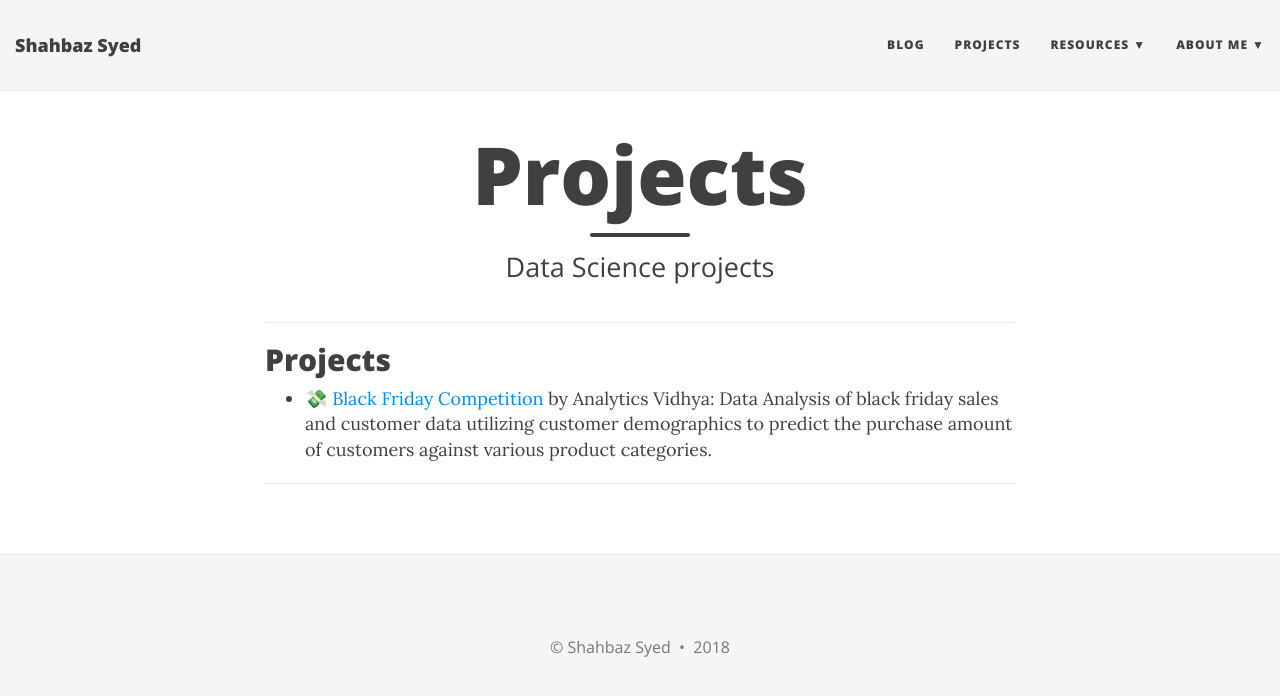
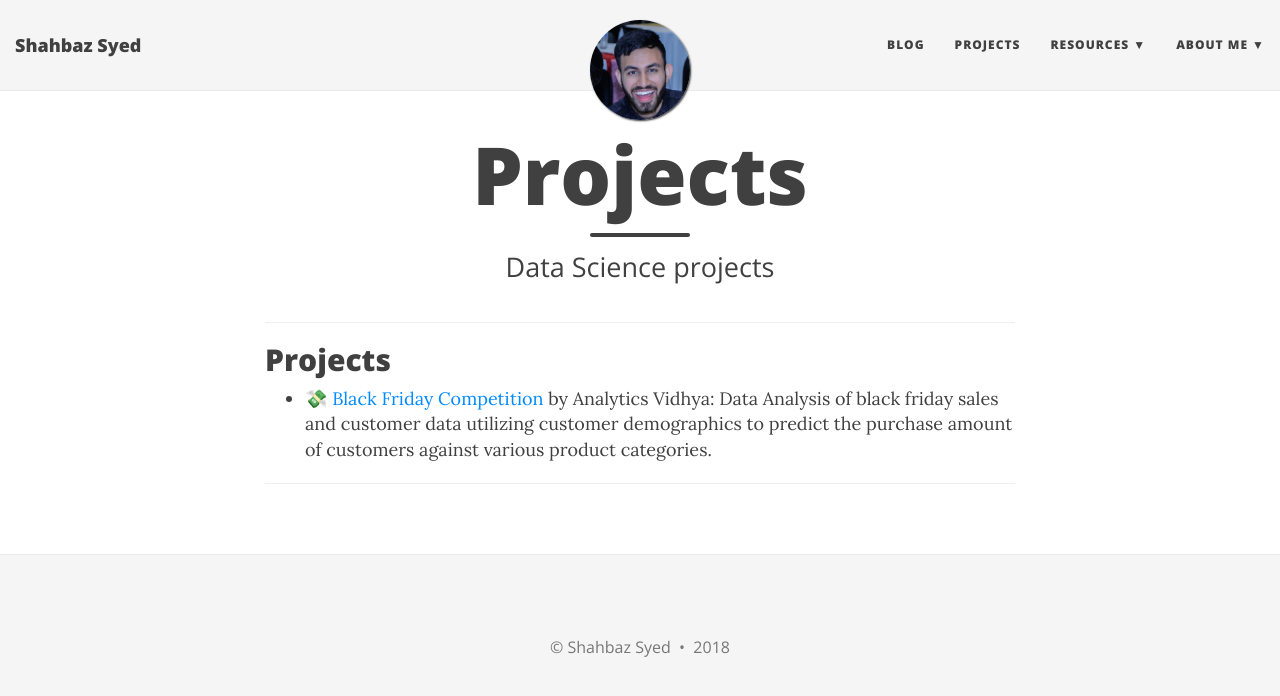
Before and after one commit to shasye1/shasye1.github.io, a Jekyll site: the page built from projects.md, in a window 1280 px wide. Shown: the top 696 px of the page. Built offline with Jekyll 4.4.1, drawn with Linux system fonts in a browser that asks for light colours; nearby versions of some CDN libraries.

Commit message:
avatar-fix

```diff
--- a/_config.yml
+++ b/_config.yml
@@ -34,7 +34,7 @@ navbar-links:
 
 # Image to show in the navigation bar - image must be a square (width = height)
 # Remove this parameter if you don't want an image in the navbar
-#avatar: "/img/avatar-icon.png"
+avatar: "/img/avatar-icon.png"
 
 # If you want to have an image logo in the top-left corner instead of the title text,
 # then specify the following parameter
```
